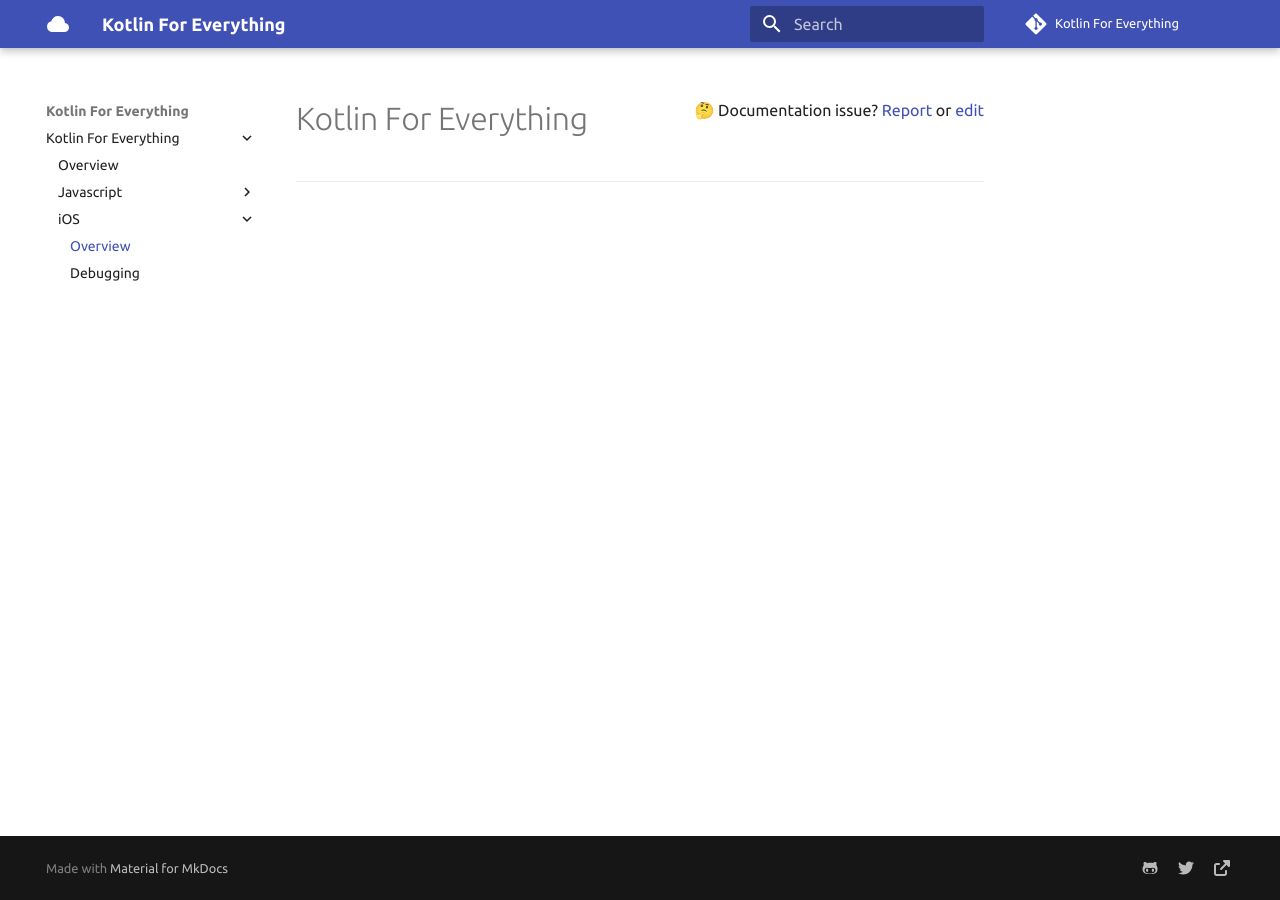
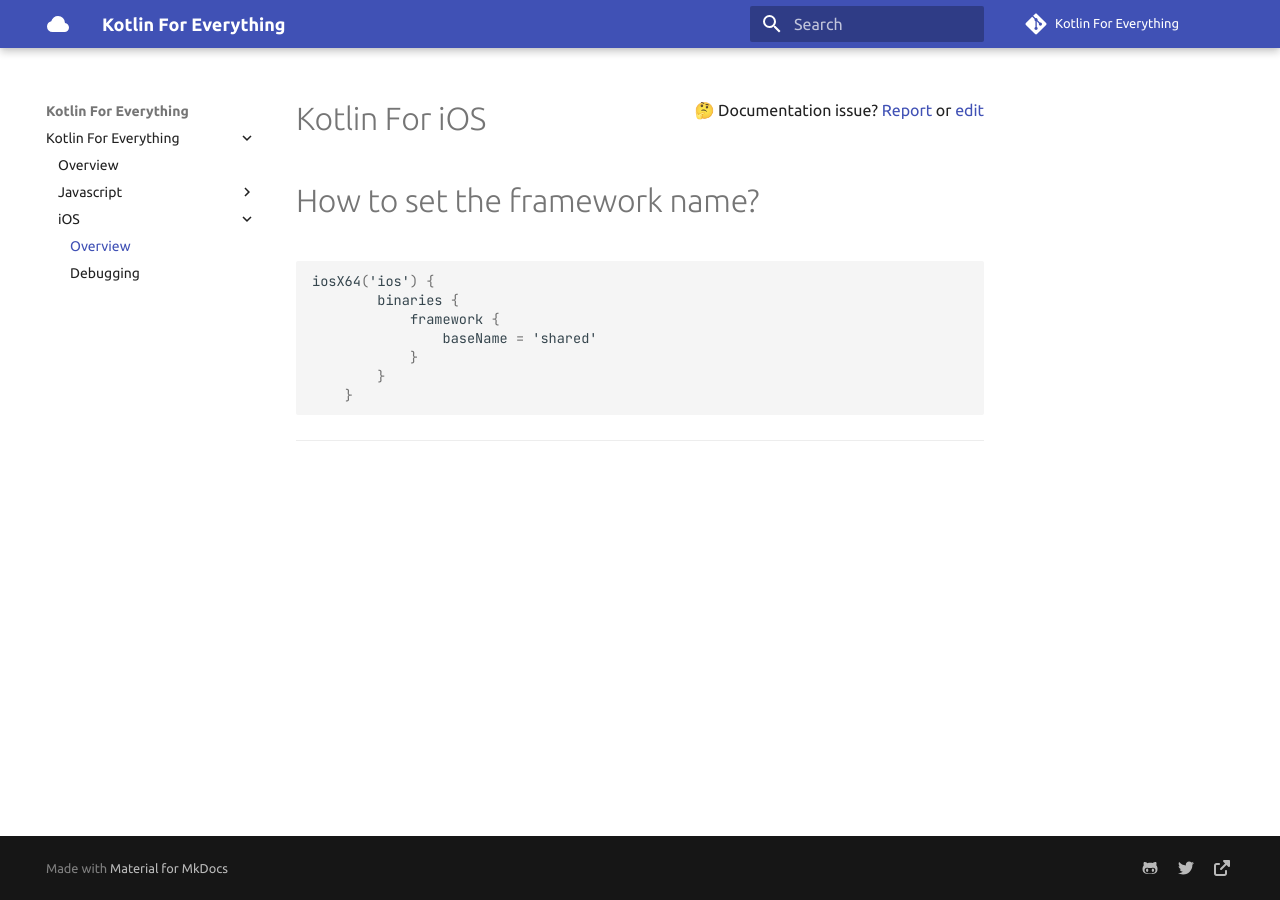
Before and after one commit to Foso/kotlinforeverything, an MkDocs documentation site: the page built from docs/ios/overview.md, in a window 1280 px wide. Built offline with MkDocs 1.6.1 and Material for MkDocs 9.7.7, drawn with Linux system fonts in a browser that asks for light colours; comment, search, counter and statistics services are not loaded.

Commit message:
How to set the framework name?

````diff
--- a/docs/ios/overview.md
+++ b/docs/ios/overview.md
@@ -1 +1,13 @@
-# Kotlin For Everything
+# Kotlin For iOS
+
+# How to set the framework name?
+
+```kotlin
+iosX64('ios') {
+        binaries {
+            framework {
+                baseName = 'shared'
+            }
+        }
+    }
+```
````
